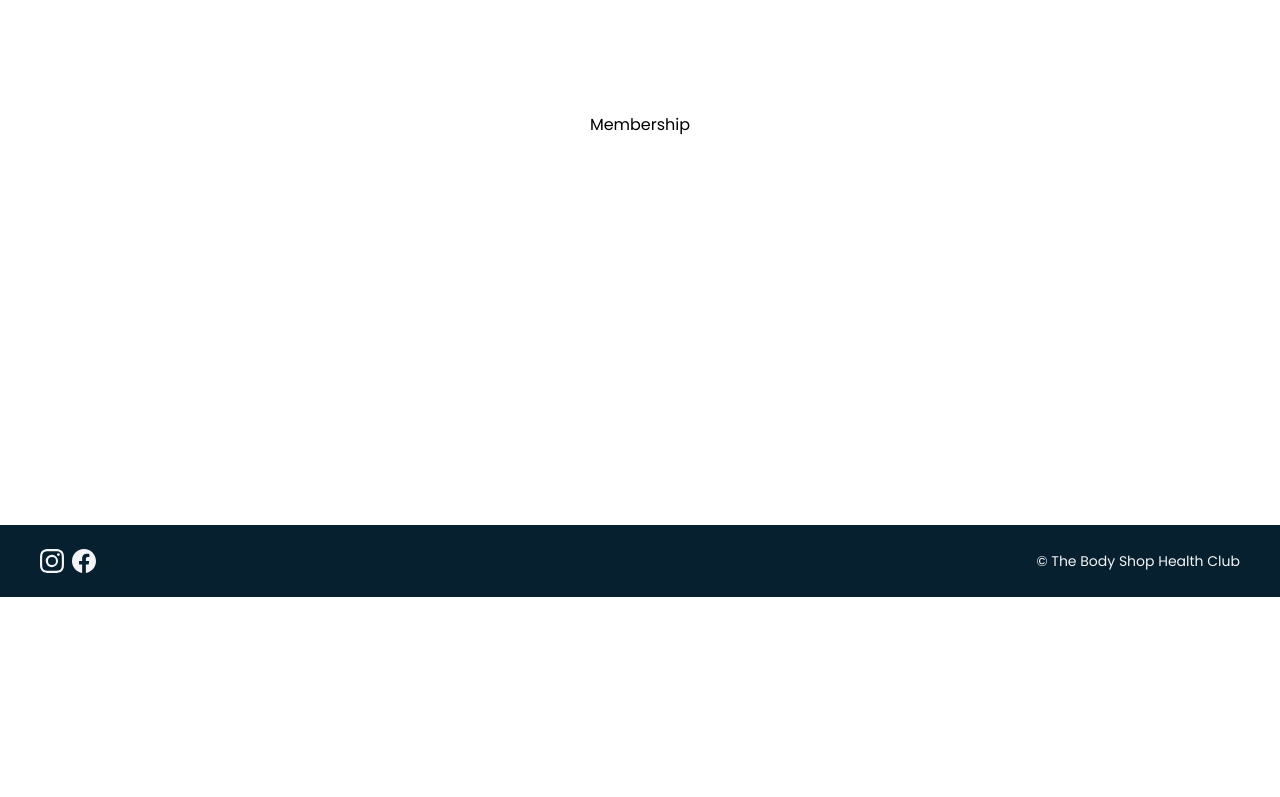
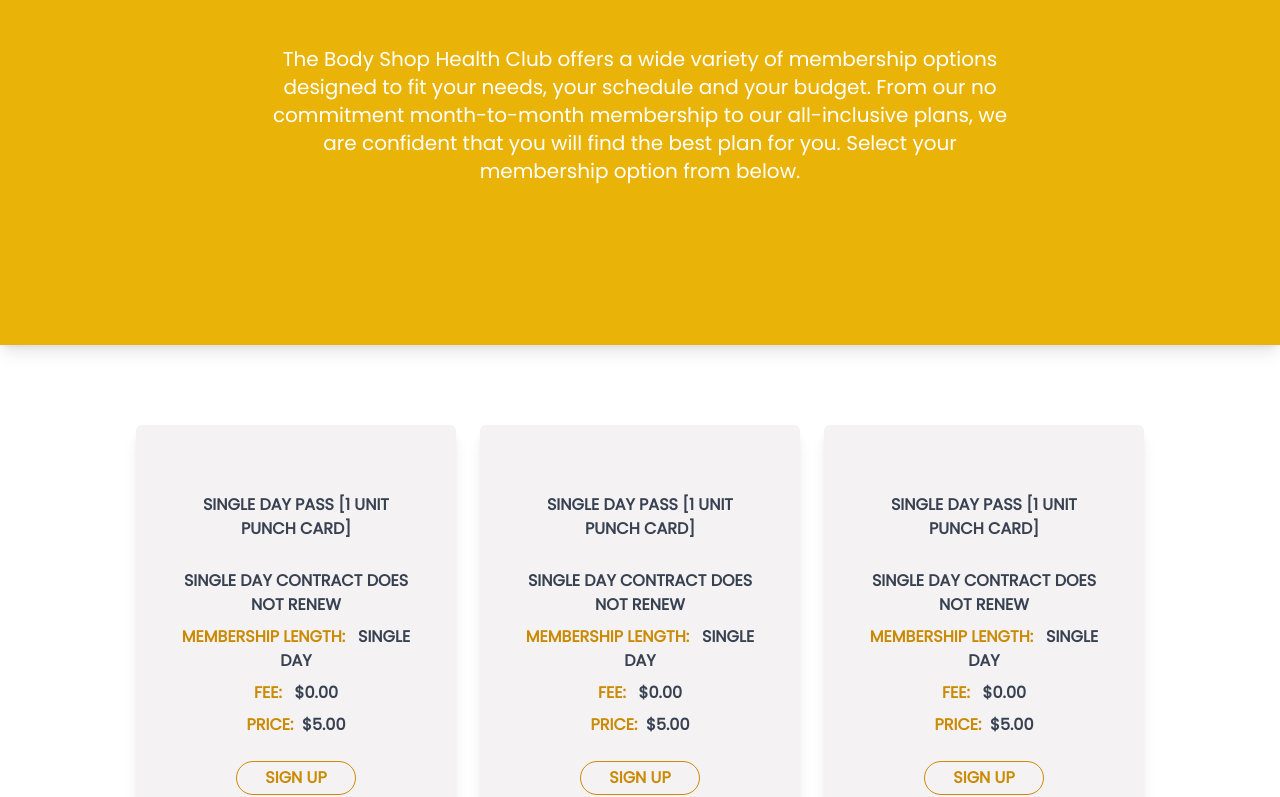
Before and after one commit to JayDampitan/body-shop, a Next.js app: page /Membership in a window 1280 px wide. Shown: the part 275-1072 px from the top of the page. Before the commit the page ends 872 px from the top, so only its background shows below. Built offline with nearby package versions, Linux system fonts and the light colour scheme.

Commit message:
create initial membership page layout as in the figma design.

```diff
--- a/src/assets/data.js
+++ b/src/assets/data.js
@@ -50,5 +50,28 @@
     name: "John Doe",
     title: "Employee 5",
   },
+];
 
+export const MEMBER__PLAN = [
+  {
+    title: "single day pass [1 unit punch card]",
+    contract: "single day contract does not renew",
+    length: "    single day",
+    fee: " $0.00",
+    price: "$5.00",
+  },
+  {
+    title: "single day pass [1 unit punch card]",
+    contract: "single day contract does not renew",
+    length: "   single day",
+    fee: " $0.00",
+    price: "$5.00",
+  },
+  {
+    title: "single day pass [1 unit punch card]",
+    contract: "single day contract does not renew",
+    length: "   single day",
+    fee: " $0.00",
+    price: "$5.00",
+  },
 ];
--- a/src/components/nav/Navbar.jsx
+++ b/src/components/nav/Navbar.jsx
@@ -12,11 +12,11 @@
     setnavOpen(!navOpen);
   };
   return (
-    <nav className="w-full fixed bg-gray-100 top-0 right-0 left-0 uppercase z-20">
+    <nav className="w-full fixed bg-gray-100 top-0 right-0 left-0 uppercase z-20 shadow-lg">
       <div className="flex justify-between px-10 items-center">
-        <div className="w-[80px] md:w-[130px] ">
+        <Link href="/" className="w-[80px] md:w-[130px] ">
           <Image src={logo} alt="" className="" />
-        </div>
+        </Link>
         {/* ----------desktop menu */}
         <div className="hidden lg:flex">
           <ul className="flex gap-4 items-center">
--- a/src/pages/Membership.jsx
+++ b/src/pages/Membership.jsx
@@ -1,9 +1,42 @@
+import { MEMBER__PLAN } from "@/assets/data";
 import React from "react";
 
 const Membership = () => {
   return (
-    <div className="flex h-screen items-center justify-center">
-      <h2 className="text-black">Membership</h2>
+    <div className="flex flex-col h-auto items-center justify-center pt-20  text-center w-full">
+      <div className="w-full bg-yellow-500 text-white flex flex-col items-center justify-center shadow-lg py-20 lg:py-40">
+        <h2 className="uppercase text-4xl font-bold">membership</h2>
+        <p className="max-w-3xl mt-10 sm:text-xl px-4">
+          The Body Shop Health Club offers a wide variety of membership options
+          designed to fit your needs, your schedule and your budget. From our no
+          commitment month-to-month membership to our all-inclusive plans, we
+          are confident that you will find the best plan for you. Select your
+          membership option from below.
+        </p>
+      </div>
+      <div className="flex flex-col lg:flex-row items-center justify-center gap-3 lg:gap-6 my-20  w-full">
+        {MEMBER__PLAN.map((item, index) => (
+          <div className="lg:w-[25%] w-[90%] font-semibold text-gray-700 bg-[#F4F2F2] py-2 px-5 lg:px-10 lg:py-10 uppercase rounded-md shadow-lg hover:-translate-y-1 duration-200 text-[13px] sm:text-base ">
+            <h2 className="my-7">{item.title}</h2>
+            <h3 className="">{item.contract}</h3>
+            <p className="my-2">
+              <span className="text-yellow-600">membership length:</span>
+              &nbsp;&nbsp;{item.length}
+            </p>
+            <p className="my-2">
+              <span className="text-yellow-600">fee:</span>&nbsp;&nbsp;
+              {item.fee}
+            </p>
+            <p className="my-2">
+              <span className="text-yellow-600">price:</span>&nbsp;&nbsp;
+              {item.price}
+            </p>
+            <button className="my-4 uppercase border border-yellow-600 px-7 py-1 rounded-full text-yellow-600 hover:text-white hover:bg-yellow-600 hover duration-300">
+              sign up
+            </button>
+          </div>
+        ))}
+      </div>
     </div>
   );
 };
```
Lines whose indentation alone changed are shown as unchanged.
